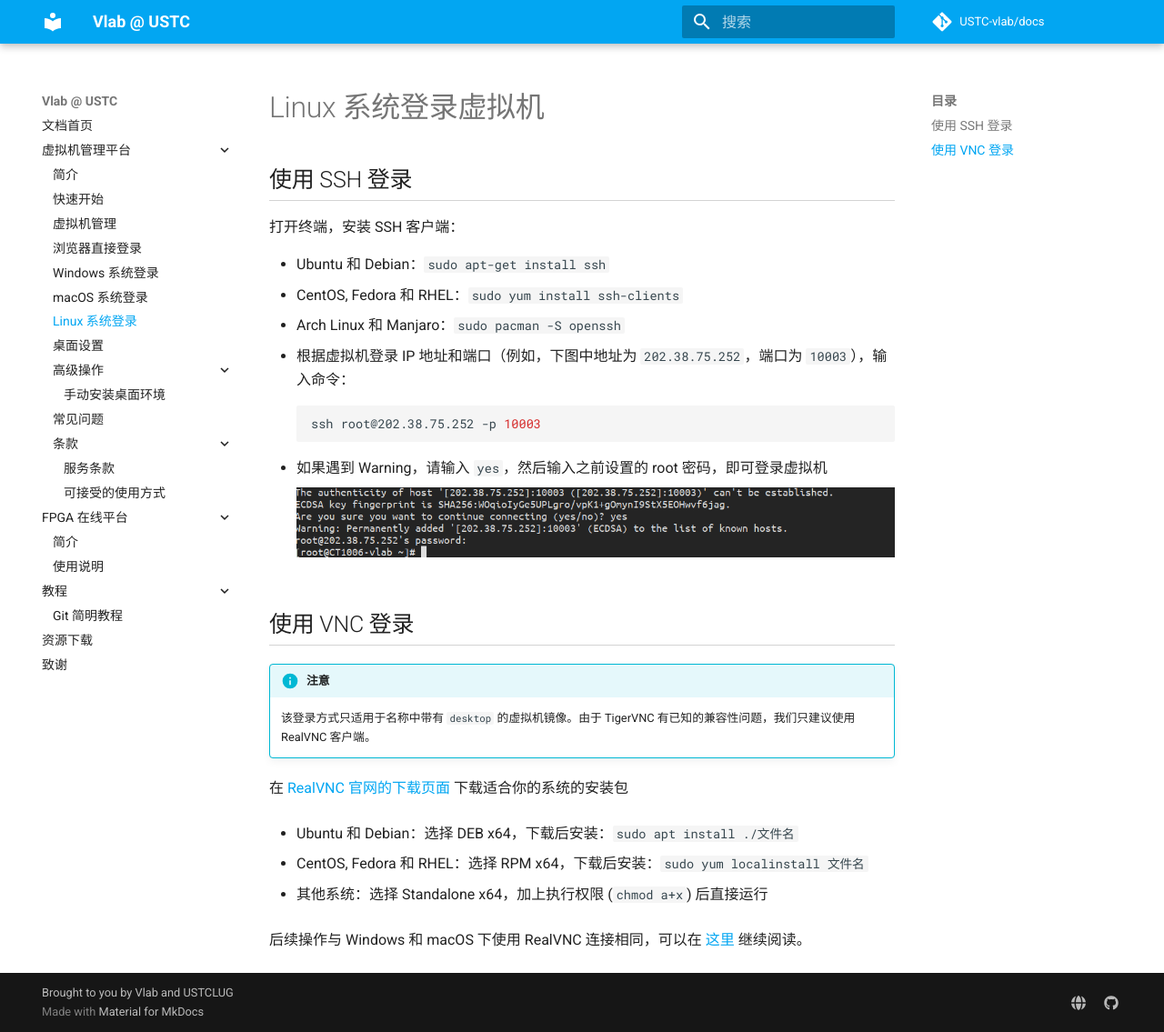
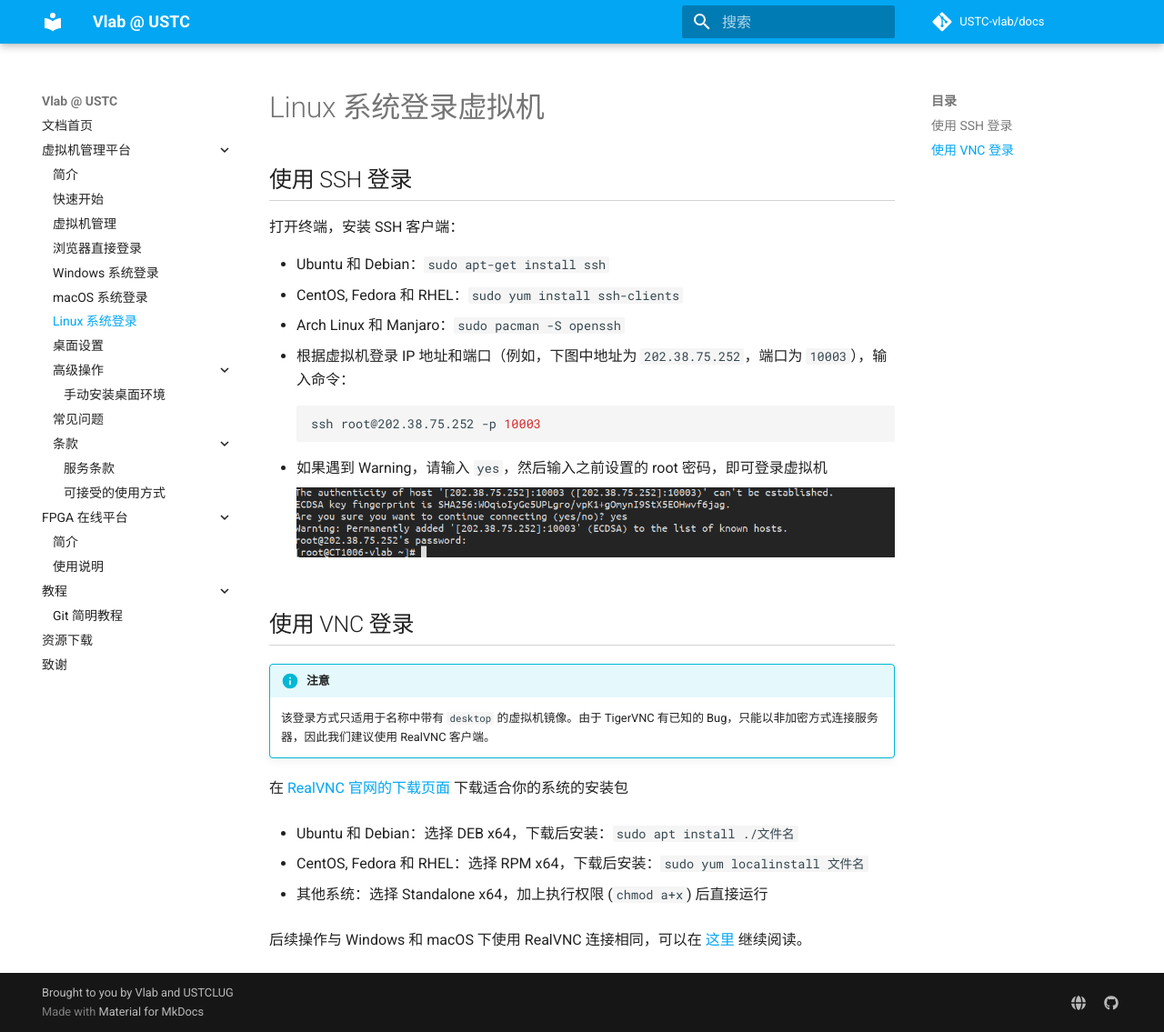
Before and after one commit to USTC-vlab/docs, an MkDocs documentation site: the page built from docs/vm/login-linux.md, in a window 1280 px wide and 1135 px high. Shown: the whole window at 91% size. Built offline with MkDocs 1.6.1 and Material for MkDocs 9.7.7, drawn with Linux system fonts in a browser that asks for light colours; comment, search, counter and statistics services are not loaded.

Commit message:
Update notice for TigerVNC

```diff
--- a/docs/vm/login-linux.md
+++ b/docs/vm/login-linux.md
@@ -22,7 +22,7 @@
 
 !!! info "注意"
 
-    该登录方式只适用于名称中带有 `desktop` 的虚拟机镜像。由于 TigerVNC 有已知的兼容性问题，我们只建议使用 RealVNC 客户端。
+    该登录方式只适用于名称中带有 `desktop` 的虚拟机镜像。由于 TigerVNC 有已知的 Bug，只能以非加密方式连接服务器，因此我们建议使用 RealVNC 客户端。
 
 在 [RealVNC 官网的下载页面](https://www.realvnc.com/en/connect/download/viewer/linux/) 下载适合你的系统的安装包
 
```
Also changed, not shown: docs/vm/quickstart.md (+1 -1 lines).
